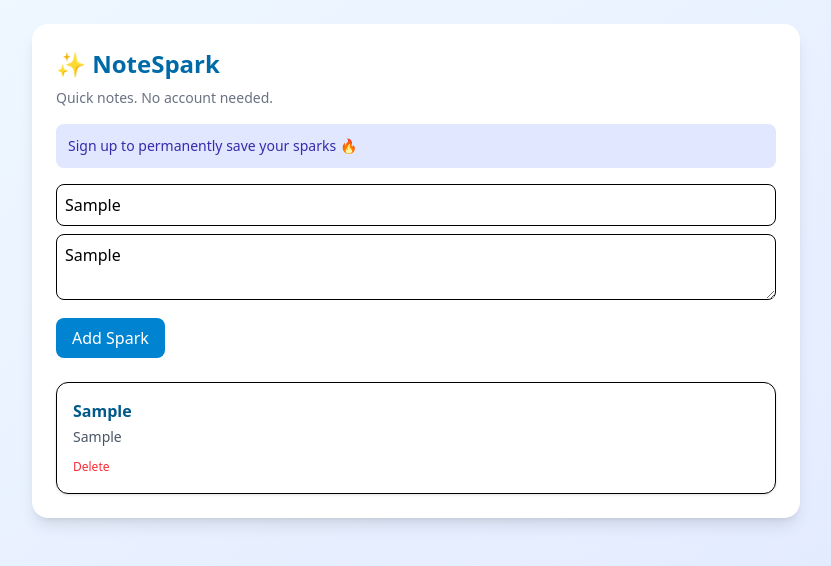
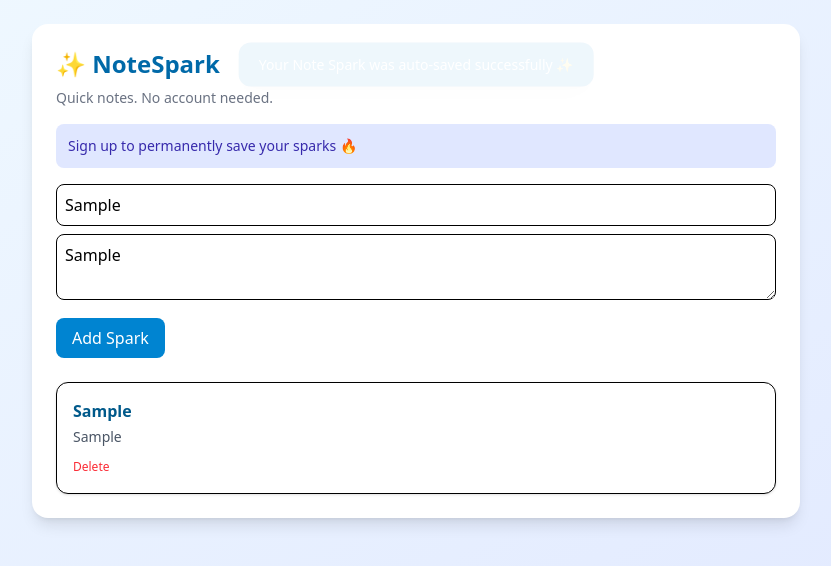
Before and after one commit to BlackCoder56/NotesSpark, a Vue app in the folder frontend/: page / in a window 1280 px wide. Both pictures are taken after typing "Sample", "Sample" into the empty fields and a click on the button "Add Spark". Shown: the top 566 px of the page, without its empty margins (224-1055 px from the left). Built offline with nearby package versions, Linux system fonts and the light colour scheme.

Commit message:
changed saving indicator to push notification

```diff
--- a/frontend/src/views/HomeView.vue
+++ b/frontend/src/views/HomeView.vue
@@ -65,6 +65,14 @@
       </div>
 
     </div>
+    <transition name="toast">
+        <div
+            v-if="notification.show"
+            class="fixed top-6 left-1/2 -translate-x-1/2 bg-sky-600 text-white px-5 py-3 rounded-xl shadow-xl text-sm z-50"
+        >
+            {{ notification.message }}
+        </div>
+    </transition>
   </div>
 </template>
 <script setup>
@@ -79,7 +87,11 @@ const notes = ref([]);
 const title = ref("");
 const content = ref("");
 const currentDraftId = ref(null);
-const isSaving = ref(false);
+const notification = ref({
+  show: false,
+  message: "",
+  type: "info"
+});
 
 let typingTimeout = null;
 
@@ -102,11 +114,9 @@ watch([title, content], () => {
 
   if (typingTimeout) clearTimeout(typingTimeout);
 
-  isSaving.value = true;
-
   typingTimeout = setTimeout(() => {
     autoSave();
-    isSaving.value = false;
+    showNotification("Your Note Spark was auto-saved successfully ✨", "success");
   }, 1000);
 });
 
@@ -147,6 +157,18 @@ function autoSave() {
   saveNotes(notes.value);
 }
 
+function showNotification(message, type = "info") {
+  notification.value = {
+    show: true,
+    message,
+    type
+  };
+
+  setTimeout(() => {
+    notification.value.show = false;
+  }, 2000);
+}
+
 /* -------------------------
    DELETE NOTE
 -------------------------- */
@@ -161,3 +183,19 @@ function handleDelete(noteId) {
   }
 }
 </script>
+<style scoped>
+.toast-enter-active,
+.toast-leave-active {
+  transition: all 0.3s ease;
+}
+
+.toast-enter-from {
+  opacity: 0;
+  transform: translateY(20px);
+}
+
+.toast-leave-to {
+  opacity: 0;
+  transform: translateY(20px);
+}
+</style>
```
